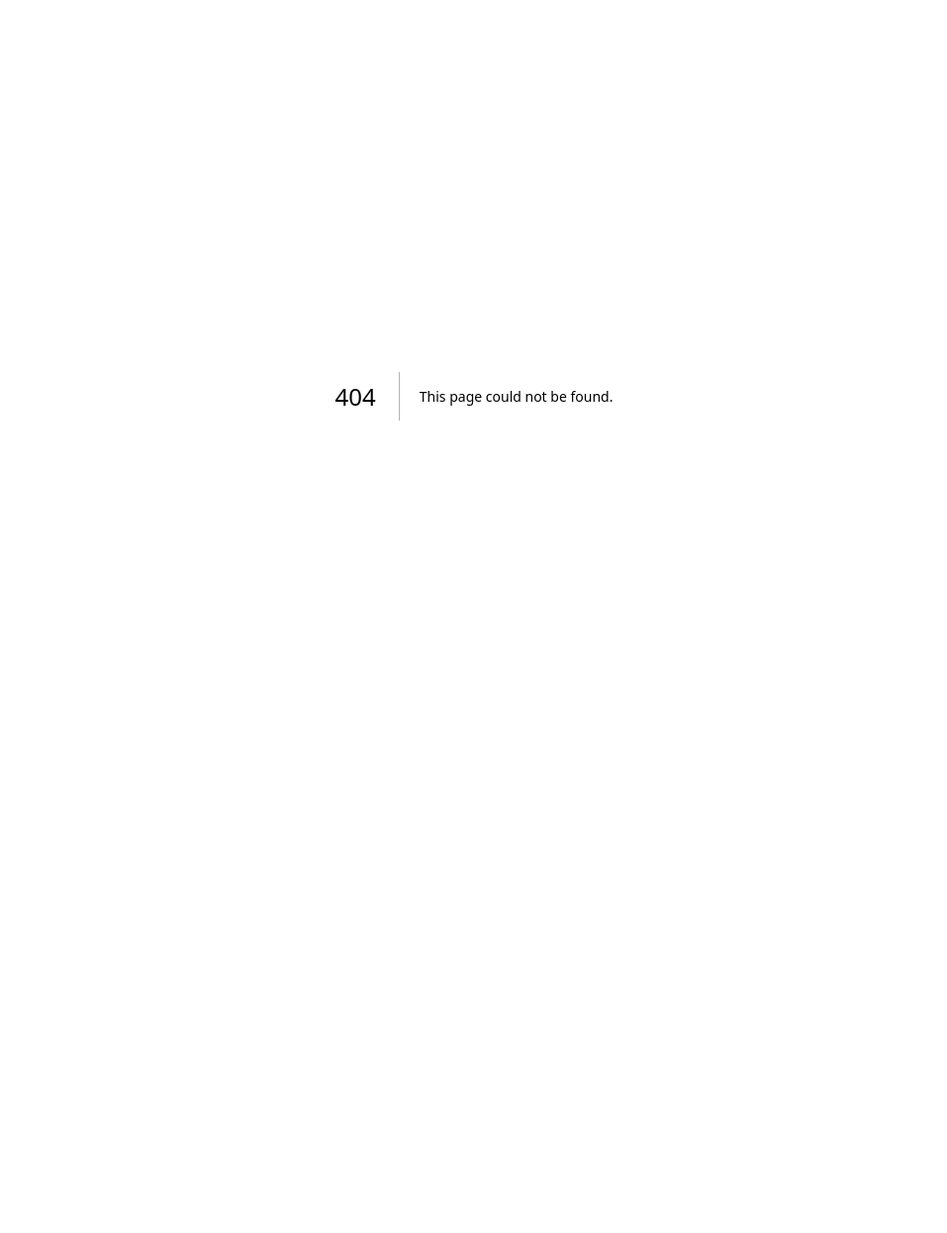
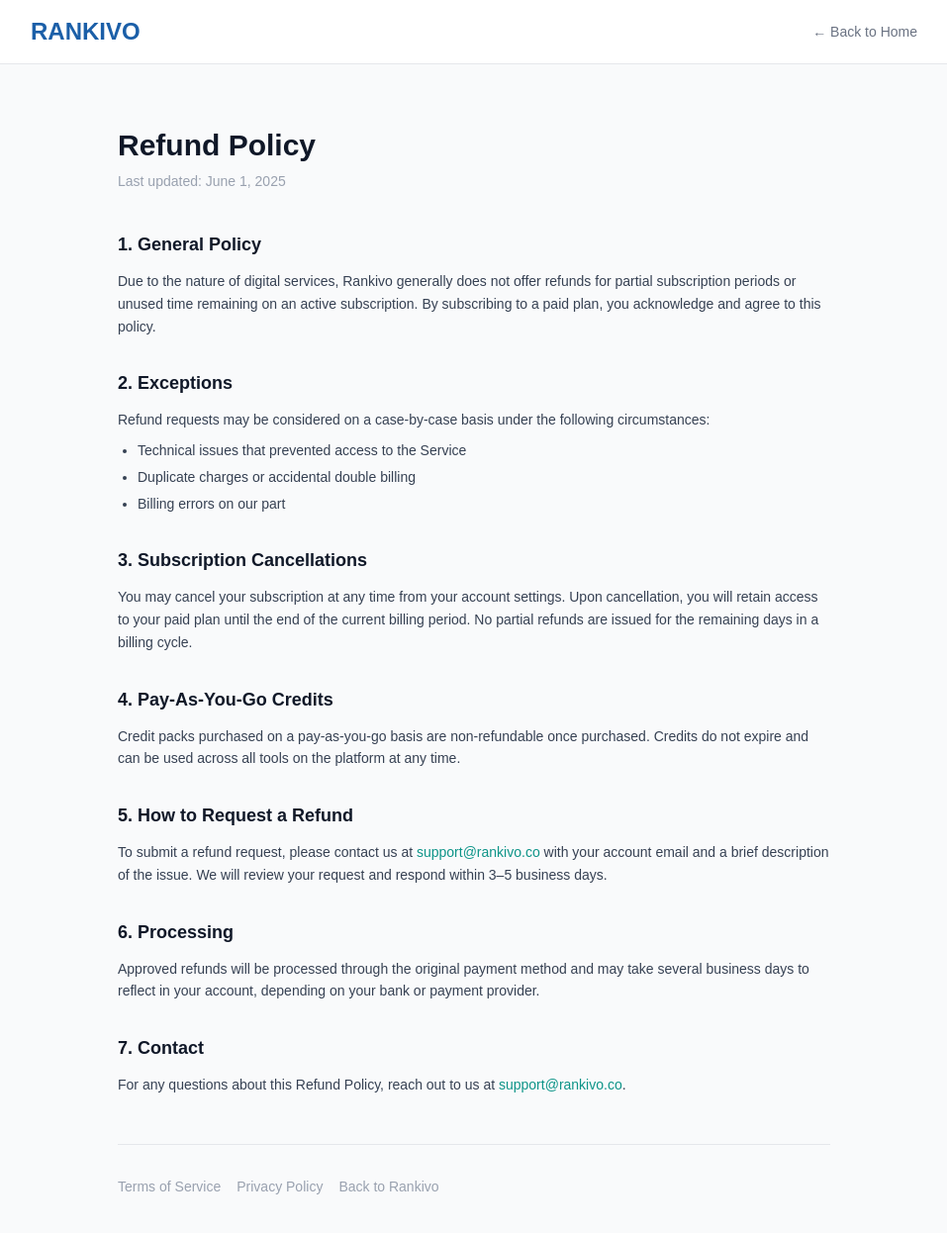
Before and after one commit to askhakwani/Rankivo, a Next.js app: page /refund in a window 1280 px wide. Before the commit this address had no page. Shown: the top 1246 px of the page at 99% size, without its empty margins (161-1118 px from the left). Before the commit the page ends 800 px from the top, so only its background shows below. Built offline with nearby package versions, Linux system fonts and the light colour scheme.

Commit message:
Add refund policy page and update footer

```diff
--- /dev/null
+++ b/app/refund/page.js
@@ -0,0 +1,77 @@
+import Link from 'next/link'
+
+export const metadata = {
+  title: 'Refund Policy — Rankivo',
+  description: 'Read the Refund Policy for Rankivo, the AI Content and SEO platform.',
+}
+
+export default function RefundPage() {
+  const updated = 'June 1, 2025'
+
+  return (
+    <div className="min-h-screen bg-gray-50">
+      {/* Header */}
+      <div className="bg-white border-b border-gray-200 py-4 px-6">
+        <div className="max-w-4xl mx-auto flex items-center justify-between">
+          <Link href="/" className="text-2xl font-bold text-[#1B5FA8]">RANKIVO</Link>
+          <Link href="/" className="text-sm text-gray-500 hover:text-[#0D9488] transition-colors">← Back to Home</Link>
+        </div>
+      </div>
+
+      <div className="max-w-3xl mx-auto px-6 py-16">
+        <h1 className="text-3xl font-bold text-gray-900 mb-2">Refund Policy</h1>
+        <p className="text-sm text-gray-400 mb-10">Last updated: {updated}</p>
+
+        <div className="space-y-8 text-gray-700 text-sm leading-relaxed">
+
+          <section>
+            <h2 className="text-lg font-semibold text-gray-900 mb-3">1. General Policy</h2>
+            <p>Due to the nature of digital services, Rankivo generally does not offer refunds for partial subscription periods or unused time remaining on an active subscription. By subscribing to a paid plan, you acknowledge and agree to this policy.</p>
+          </section>
+
+          <section>
+            <h2 className="text-lg font-semibold text-gray-900 mb-3">2. Exceptions</h2>
+            <p className="mb-2">Refund requests may be considered on a case-by-case basis under the following circumstances:</p>
+            <ul className="list-disc pl-5 space-y-1">
+              <li>Technical issues that prevented access to the Service</li>
+              <li>Duplicate charges or accidental double billing</li>
+              <li>Billing errors on our part</li>
+            </ul>
+          </section>
+
+          <section>
+            <h2 className="text-lg font-semibold text-gray-900 mb-3">3. Subscription Cancellations</h2>
+            <p>You may cancel your subscription at any time from your account settings. Upon cancellation, you will retain access to your paid plan until the end of the current billing period. No partial refunds are issued for the remaining days in a billing cycle.</p>
+          </section>
+
+          <section>
+            <h2 className="text-lg font-semibold text-gray-900 mb-3">4. Pay-As-You-Go Credits</h2>
+            <p>Credit packs purchased on a pay-as-you-go basis are non-refundable once purchased. Credits do not expire and can be used across all tools on the platform at any time.</p>
+          </section>
+
+          <section>
+            <h2 className="text-lg font-semibold text-gray-900 mb-3">5. How to Request a Refund</h2>
+            <p>To submit a refund request, please contact us at <a href="mailto:support@rankivo.co" className="text-[#0D9488] hover:underline">support@rankivo.co</a> with your account email and a brief description of the issue. We will review your request and respond within 3–5 business days.</p>
+          </section>
+
+          <section>
+            <h2 className="text-lg font-semibold text-gray-900 mb-3">6. Processing</h2>
+            <p>Approved refunds will be processed through the original payment method and may take several business days to reflect in your account, depending on your bank or payment provider.</p>
+          </section>
+
+          <section>
+            <h2 className="text-lg font-semibold text-gray-900 mb-3">7. Contact</h2>
+            <p>For any questions about this Refund Policy, reach out to us at <a href="mailto:support@rankivo.co" className="text-[#0D9488] hover:underline">support@rankivo.co</a>.</p>
+          </section>
+
+        </div>
+
+        <div className="mt-12 pt-8 border-t border-gray-200 flex flex-wrap gap-4 text-sm text-gray-400">
+          <Link href="/terms" className="hover:text-[#0D9488] transition-colors">Terms of Service</Link>
+          <Link href="/privacy" className="hover:text-[#0D9488] transition-colors">Privacy Policy</Link>
+          <Link href="/" className="hover:text-[#0D9488] transition-colors">Back to Rankivo</Link>
+        </div>
+      </div>
+    </div>
+  )
+}
--- a/components/Footer.js
+++ b/components/Footer.js
@@ -29,7 +29,7 @@
           <div>
             <p className="text-sm font-semibold text-gray-700 mb-3">Legal</p>
             <div className="space-y-2">
-              {[['/privacy','Privacy Policy'],['/terms','Terms of Service']].map(([h,l])=>(
+              {[['/privacy','Privacy Policy'],['/terms','Terms of Service'],['/refund','Refund Policy']].map(([h,l])=>(
                 <Link key={h} href={h} className="block text-sm text-gray-400 hover:text-[#1B5FA8] transition-colors">{l}</Link>
               ))}
             </div>
--- a/package.json
+++ b/package.json
@@ -21,6 +21,7 @@
   },
   "devDependencies": {
     "@tailwindcss/postcss": "^4",
+    "@types/react": "19.2.15",
     "eslint": "^9",
     "eslint-config-next": "16.2.4",
     "tailwindcss": "^4"
```
Also changed, not shown: tsconfig.json (added, +37 -0 lines), 1 other file (tests, documents, lock files or other folders).
